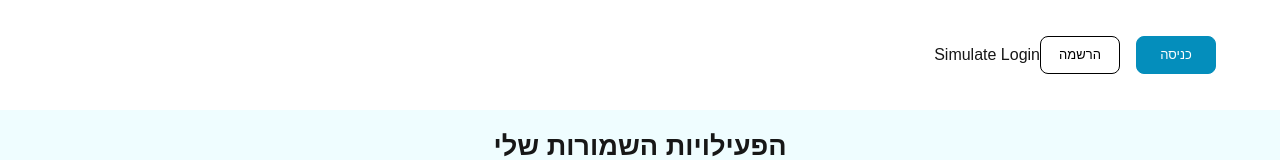
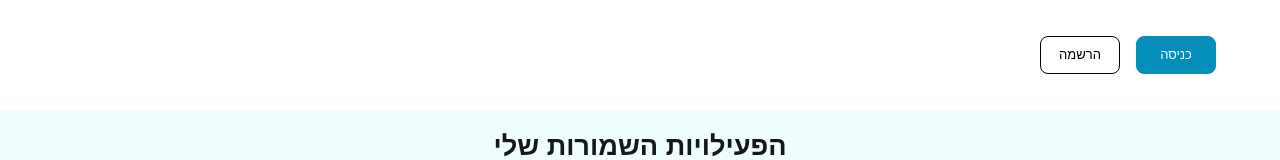
Before and after one commit to ahuva12/Time-Bank, a Next.js app: page /savedActivities in a window 1280 px wide. Shown: the top 160 px of the page. Built offline with nearby package versions, Linux system fonts and the light colour scheme.

Commit message:
remove simulate login

```diff
--- a/package.json
+++ b/package.json
@@ -18,8 +18,8 @@
     "next": "14.2.18",
     "react": "^18",
     "react-dom": "^18",
+    "react-hook-form": "^7.53.2",
     "react-icons": "^5.3.0",
-    "react-hook-form": "^7.53.2",
     "zod": "^3.23.8",
     "zustand": "^5.0.1"
   },
--- a/src/components/Header/Header.tsx
+++ b/src/components/Header/Header.tsx
@@ -40,9 +40,6 @@ export default function Header() {
           >
             הרשמה
           </button>
-          <div>
-            <button onClick={login}>Simulate Login</button>
-          </div>
         </nav>
       )}
       <Image className={styles.logo} src={logo} alt="Logo" width={200} height={100} />
```
